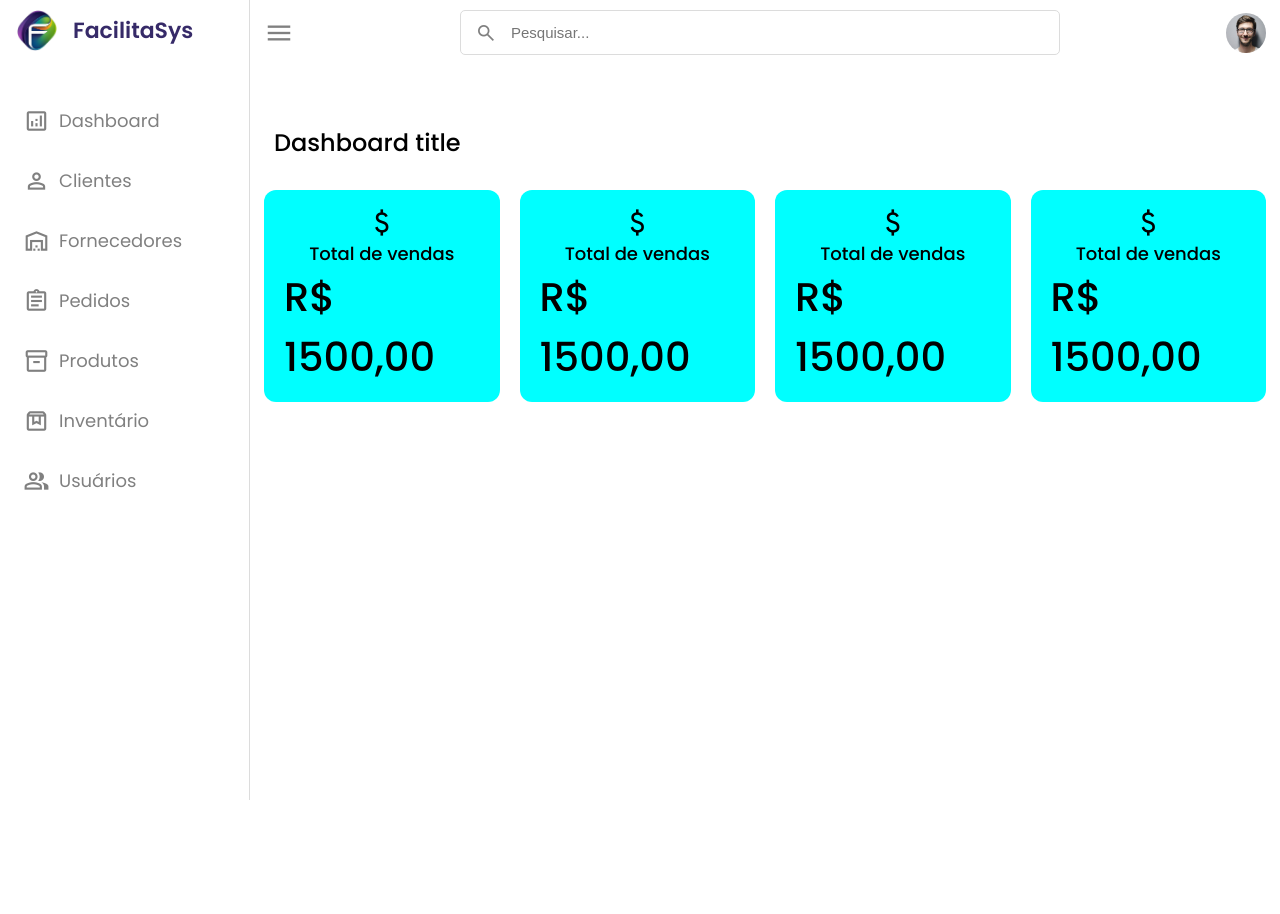
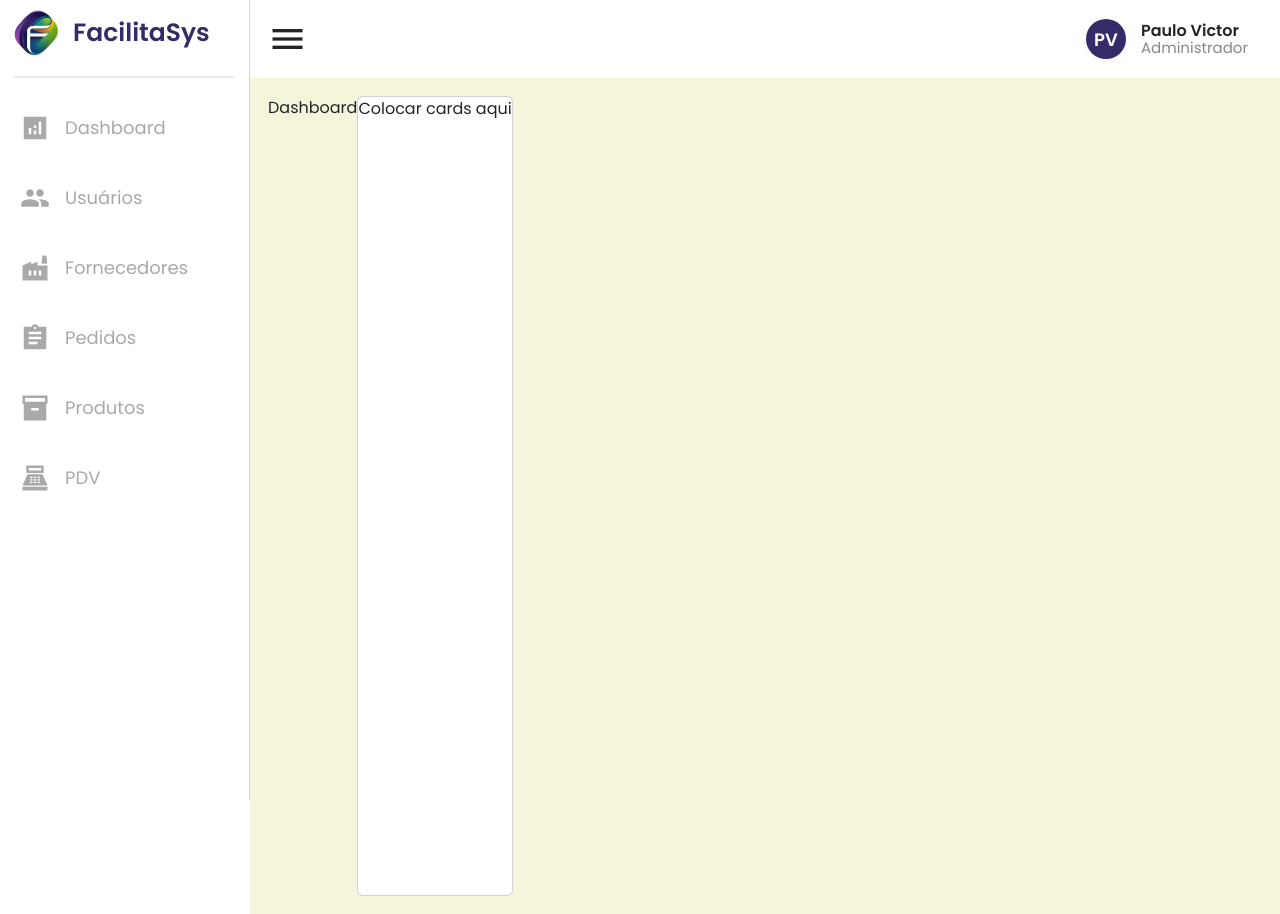
Before and after one commit to paulo-victor-dev/FacilitaSys, a Django app: page /dashboard/ in a window 1280 px wide. Before the commit the page ends 800 px from the top, so only its background shows below. Run offline with Django 5.2, Linux system fonts and the light colour scheme; the visitor is signed in with stand-in values (Sample User, id 1).

Commit message:
adjusting css and html - need more adjusts

```diff
--- /dev/null
+++ b/static/css/_content.css
@@ -0,0 +1,3 @@
+.main_content .content_title {
+
+}
--- /dev/null
+++ b/static/css/_navbar.css
@@ -0,0 +1,70 @@
+nav {
+    display: flex;
+    align-items: center;
+    justify-content: space-between;
+    height: 78px;
+    width: 100%;
+    background-color: #FFF;
+}
+nav .menu {
+    display: flex;
+    align-items: center;
+    justify-content: center;
+    height: 100%;
+    width: 75px;
+}
+
+.menu #btn_menu {
+    font-size: 40px;
+}
+
+.user {
+    display: flex;
+    align-items: center;
+    padding-right: 20px;
+
+}
+
+.user .user_photo {
+    width: 40px;
+    height: 40px;
+    background: #362a68;
+    color: #fff;
+    border-radius: 50%;
+    display: flex;
+    align-items: center;
+    justify-content: center;
+    font-weight: 600;
+    font-size: 18px;
+    margin-right: 10px;
+    box-shadow: 0 2px 6px rgba(0,0,0,0.05);
+}
+
+.user .user_info {
+    display: flex;
+    flex-direction: column;
+    align-items: flex-start;
+    justify-content: center;
+}
+
+.user .user_name {
+    font-size: 16px;
+    font-weight: 600;
+    line-height: 1.1;
+}
+
+.user .user_function {
+    font-size: 15px;
+    color: #888;
+    line-height: 1.1;
+}
+
+.user a {
+    display: flex;
+    border: none;
+    gap: 5px;
+}
+
+.dropdown-toggle::after {
+    display: none !important;
+}
--- /dev/null
+++ b/static/css/_sidebar.css
@@ -0,0 +1,72 @@
+aside {
+    position: fixed;
+    left: 0;
+    top: 0;
+    height: 100vh;
+    width: 250px;
+    padding: 10px 14px;
+    border-right: 1px solid #D3D3D3;
+}
+
+aside .sidebar_top {
+    display: flex;
+    align-items: center;
+}
+
+.sidebar_top .logo_image {
+    width: 45px;
+    object-fit: cover;
+}
+
+.sidebar_top .logo_text{
+    font-size: 25px;
+    font-weight: 600;
+    color: #362a68;
+    margin-left: 14px;
+}
+
+.sidebar_divider {
+    margin: 20px 0 20px 0;
+    height: 2px;
+    border-radius: 5px;
+    background-color: #A9A9A9;
+    border: none;
+}
+
+.sidebar_itens {
+    height: calc(100% - 120px);
+    display: flex;
+    flex-direction: column;
+    padding-left: 0;
+}
+
+.sidebar_itens li {
+    list-style: none;
+    padding-left: 6px;
+    margin-bottom: 10px;
+    border-radius: 5px;
+}
+
+.sidebar_itens li a {
+    display: flex;
+    align-items: center;
+    height: 60px;
+    text-decoration: none;
+    position: relative;
+}
+
+.sidebar_itens li a #link_icon {
+    display: flex;
+    font-size: 30px;
+    justify-content: center;
+    align-items: center;
+    color: #A9A9A9;
+}
+
+.sidebar_itens li a .link_text {
+    display: flex;
+    font-size: 18px;
+    align-items: center;
+    color: #A9A9A9;
+    padding-left: 15px;
+}
--- a/static/css/content.css
+++ b/static/css/content.css
@@ -9,7 +9,7 @@
 }
 
 .content_body .content_title .text {
-    font-size: 24px;
+    font-size: 25px;
     font-weight: 500;
     margin-left: 10px;
 }
--- a/static/css/main.css
+++ b/static/css/main.css
@@ -2,16 +2,16 @@
 @import url('https://fonts.googleapis.com/css2?family=Poppins:wght@200;300;400;500;600&display=swap');
 
 /* Variables */
-@import url("./variables.css");
+/* @import url("./variables.css"); */
 
 /* Sidebar */
-@import url("./sidebar.css");
+@import url("./_sidebar.css");
 
 /* Navbar */
-@import url("./navbar.css");
+@import url("./_navbar.css");
 
 /* Content */
-@import url("./content.css");
+@import url("./_content.css");
 
 
 * {
@@ -22,6 +22,19 @@
 
 body {
     font-family: "Poppins", sans-serif;
-    min-width: 100vh;
     background-color: #FFF;
 }
+
+.wrapper {
+    display: flex;
+    flex-direction: column;
+    margin-left: 250px;
+    min-height: 100vh;
+    background-color: beige;
+}
+
+.main_content {
+    display: flex;
+    margin: 18px;
+    min-height: 100vh;
+}
--- a/static/css/sidebar.css
+++ b/static/css/sidebar.css
@@ -62,17 +62,7 @@ nav .menu_itens {
     position: relative;
 }
 
-.nav_links li a:hover:before {
-    content: "";
-    position: absolute;
-    left: -7px;
-    height: 5px;
-    width: 5px;
-    border-radius: 50%;
-    background-color: #2d6872;
-}
-
-.menu_itens li a .material-symbols-outlined {
+.menu_itens li a #link_icon {
     font-size: 26px;
     min-width: 45px;
     height: 100%;
--- a/templates/base.html
+++ b/templates/base.html
@@ -12,20 +12,21 @@
 </head>
 <body>
     {% if user.is_authenticated %}
-        {% include 'base_includes/_sidebar.html' %}
+        <div class="wrapper">
+            {% include 'base_includes/_sidebar.html' %}
 
-        <main class="main_content">
-            {% include 'base_includes/_navbar.html' %}
+            <div class="main_area">
+                {% include 'base_includes/_navbar.html' %}
 
-            <div class="content_body">
-                <div class="content_title">
-                    <span class="text">{% block content_title %}{% endblock %}</span>
-                </div>
+                <main class="main_content">
+                    <div class="content_title">
+                        <span class="content_title_text">{% block content_title %}{% endblock %}</span>
+                    </div>
 
-                {% block main_content %}{% endblock %}
+                    {% block main_content %}{% endblock %}
+                </main>
             </div>
-        </main>
-
+        </div>
     {% else %}
         <main class="account_content">
             {% block account_content %}{% endblock %}
--- a/templates/base_includes/_base_links.html
+++ b/templates/base_includes/_base_links.html
@@ -4,15 +4,15 @@
 <link rel="shortcut icon" href="{% static 'img/logo_facilitasys.png' %}" type="image/x-icon">
 
 <!-- Bootstrap -->
-<!-- <link rel="stylesheet" href="https://cdn.jsdelivr.net/npm/bootstrap@5.3.6/dist/css/bootstrap.min.css" integrity="sha384-4Q6Gf2aSP4eDXB8Miphtr37CMZZQ5oXLH2yaXMJ2w8e2ZtHTl7GptT4jmndRuHDT" crossorigin="anonymous">
+<link rel="stylesheet" href="https://cdn.jsdelivr.net/npm/bootstrap@5.3.6/dist/css/bootstrap.min.css" integrity="sha384-4Q6Gf2aSP4eDXB8Miphtr37CMZZQ5oXLH2yaXMJ2w8e2ZtHTl7GptT4jmndRuHDT" crossorigin="anonymous">
 
-<script src="https://cdn.jsdelivr.net/npm/bootstrap@5.3.6/dist/js/bootstrap.bundle.min.js" integrity="sha384-j1CDi7MgGQ12Z7Qab0qlWQ/Qqz24Gc6BM0thvEMVjHnfYGF0rmFCozFSxQBxwHKO" crossorigin="anonymous"></script> -->
+<script src="https://cdn.jsdelivr.net/npm/bootstrap@5.3.6/dist/js/bootstrap.bundle.min.js" integrity="sha384-j1CDi7MgGQ12Z7Qab0qlWQ/Qqz24Gc6BM0thvEMVjHnfYGF0rmFCozFSxQBxwHKO" crossorigin="anonymous"></script>
 
 <!-- CSS -->
 <link rel="stylesheet" href="{% static 'css/main.css' %}">
 
 <!-- JS -->
-<script src="{% static 'js/main.js' %}" defer></script>
+<!-- <script src="{% static 'js/main.js' %}" defer></script> -->
 
 <!-- Icons -->
-<link href="https://fonts.googleapis.com/css2?family=Material+Symbols+Outlined" rel="stylesheet" />
+<link href="https://fonts.googleapis.com/css2?family=Material+Icons+Sharp" rel="stylesheet" />
--- a/templates/base_includes/_navbar.html
+++ b/templates/base_includes/_navbar.html
@@ -1,12 +1,40 @@
 {% load static %}
 
-<div class="top">
-    <span id="btn_menu" class="material-symbols-outlined">menu</span>
-
-    <div class="search_box">
-        <span id="search_icon" class="material-symbols-outlined">search</span>
-        <input type="text" placeholder="Pesquisar...">
+<nav>
+    <div class="menu">
+        <span id="btn_menu" class="material-icons-sharp">menu</span>
     </div>
 
-    <img src="{% static 'img/profile.jpg' %}" alt="">
-</div>
+    <div class="dropdown">
+        <div class="user">
+            <a class="btn dropdown-toggle" type="button" data-bs-toggle="dropdown" aria-expanded="false">
+
+                <div class="user_photo">PV</div>
+
+                <div class="user_info">
+                    <span class="user_name">Paulo Victor</span>
+
+                    <span class="user_function">Administrador</span>
+                </div>
+            </a>
+
+            <ul class="dropdown-menu">
+                <li><a class="dropdown-item" href="#">
+                    <span id="drop_icon"  class="material-icons-sharp">manage_accounts</span>
+                    <span class="drop_text">
+                        Configurações
+                    </span>
+                </a></li>
+
+                <li><hr class="dropdown-divider"></li>
+
+                <li><a class="dropdown-item" href="#">
+                    <span id="drop_icon" class="material-icons-sharp">logout</span>
+                    <span class="drop_text">
+                        Sair
+                    </span>
+                </a></li>
+            </ul>
+        </div>
+    </div>
+</nav>
--- a/templates/base_includes/_sidebar.html
+++ b/templates/base_includes/_sidebar.html
@@ -1,63 +1,54 @@
 {% load static %}
 
-<nav>
-    <div class="logo">
-        <div class="logo_image">
-            <img src="{% static 'img/logo_facilitasys.png' %}" alt="logo_facilitasys">
+<aside class="">
+    <ul class="sidebar_itens">
+        <div class="sidebar_top">
+            <img class="logo_image" src="{% static 'img/logo_facilitasys.png' %}" alt="logo_facilitasys">
+            <span class="logo_text">FacilitaSys</span>
         </div>
 
-        <span class="logo_name">FacilitaSys</span>
-    </div>
-    <div class="menu_itens">
-        <ul class="nav_links">
+        <hr class="sidebar_divider">
+
         <li>
             <a href="#">
-                    <span class="material-symbols-outlined">analytics</span>
-                    <span class="link_name">Dashboard</span>
+                <span id="link_icon" class="material-icons-sharp">analytics</span>
+                <span class="link_text">Dashboard</span>
             </a>
         </li>
 
         <li>
             <a href="#">
-                    <span class="material-symbols-outlined">person</span>
-                    <span class="link_name">Clientes</span>
+                <span id="link_icon" class="material-icons-sharp">people</span>
+                <span class="link_text">Usuários</span>
             </a>
         </li>
 
         <li>
             <a href="#">
-                    <span class="material-symbols-outlined">warehouse</span>
-                    <span class="link_name">Fornecedores</span>
+                <span id="link_icon" class="material-icons-sharp">factory</span>
+                <span class="link_text">Fornecedores</span>
             </a>
         </li>
 
         <li>
             <a href="#">
-                    <span class="material-symbols-outlined">assignment</span>
-                    <span class="link_name">Pedidos</span>
+                <span id="link_icon" class="material-icons-sharp">assignment</span>
+                <span class="link_text">Pedidos</span>
             </a>
         </li>
 
         <li>
             <a href="#">
-                    <span class="material-symbols-outlined">inventory_2</span>
-                    <span class="link_name">Produtos</span>
+                <span id="link_icon" class="material-icons-sharp">inventory_2</span>
+                <span class="link_text">Produtos</span>
             </a>
         </li>
 
         <li>
             <a href="#">
-                    <span class="material-symbols-outlined">box</span>
-                    <span class="link_name">Inventário</span>
-                </a>
-            </li>
-
-            <li>
-                <a href="#">
-                    <span class="material-symbols-outlined">group</span>
-                    <span class="link_name">Usuários</span>
+                <span id="link_icon" class="material-icons-sharp">point_of_sale</span>
+                <span class="link_text">PDV</span>
             </a>
         </li>
     </ul>
-    </div>
-</nav>
+</aside>
--- a/templates/dashboard.html
+++ b/templates/dashboard.html
@@ -7,33 +7,11 @@
 {% endblock %}
 
 {% block content_title %}
-   Dashboard title
+   Dashboard
 {% endblock %}
 
 {% block main_content %}
-   <div class="boxes">
-      <div class="box box1">
-         <span id="box_icon" class="material-symbols-outlined">attach_money</span>
-         <span class="text">Total de vendas</span>
-         <span class="number">R$ 1500,00</span>
-      </div>
-
-      <div class="box box2">
-         <span id="box_icon" class="material-symbols-outlined">attach_money</span>
-         <span class="text">Total de vendas</span>
-         <span class="number">R$ 1500,00</span>
-      </div>
-
-      <div class="box box3">
-         <span id="box_icon" class="material-symbols-outlined">attach_money</span>
-         <span class="text">Total de vendas</span>
-         <span class="number">R$ 1500,00</span>
-      </div>
-
-      <div class="box box4">
-         <span id="box_icon" class="material-symbols-outlined">attach_money</span>
-         <span class="text">Total de vendas</span>
-         <span class="number">R$ 1500,00</span>
-      </div>
+   <div class="card">
+      Colocar cards aqui
    </div>
 {% endblock %}
--- a/templates/login.html
+++ b/templates/login.html
@@ -13,7 +13,7 @@
 
             <!-- Logo -->
             <div class="d-flex justify-content-center mb-3">
-               <img src="{% static 'img/logo_facilitasys_com_letras.png' %}" alt="logo_facilitasys_com_letras" width="160" height="110">
+               <img src="{% static 'img/logo_facilitasys_completo.png' %}" alt="logo_facilitasys_com_letras" width="160" height="110">
             </div>
             <!-- /Logo -->
 
```
Also changed, not shown: other parts of static/css/sidebar.css (+3 -4 lines), static/img/profile.jpg (deleted). Lines whose indentation alone changed are shown as unchanged.
